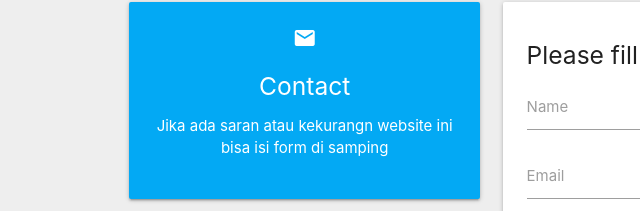
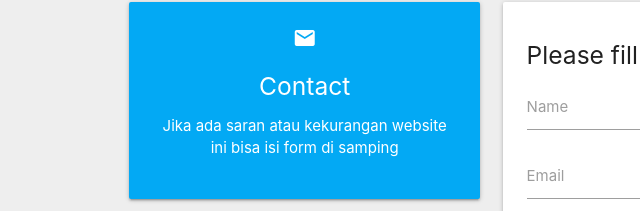
Before and after one commit to MuhammadRizki2309/MuhammadRizki.github.io, a plain HTML site: page index.html in a window 1280 px wide. Shown: the part 2126-2337 px from the top of the page, 74-714 px from the left. Drawn offline with Linux system fonts and the light colour scheme.

Commit message:
mengubah paragraf

```diff
--- a/index.html
+++ b/index.html
@@ -199,7 +199,7 @@
             <div class="card-panel light-blue center white-text">
               <i class="material-icons">email</i>
               <h5>Contact</h5>
-              <p>Jika ada saran atau kekurangn website ini bisa isi form di samping</p>
+              <p>Jika ada saran atau kekurangan website ini bisa isi form di samping</p>
             </div>
             <ul class="collection with-header">
               <li class="collection-header"><h4>Our Office</h4></li>
```
